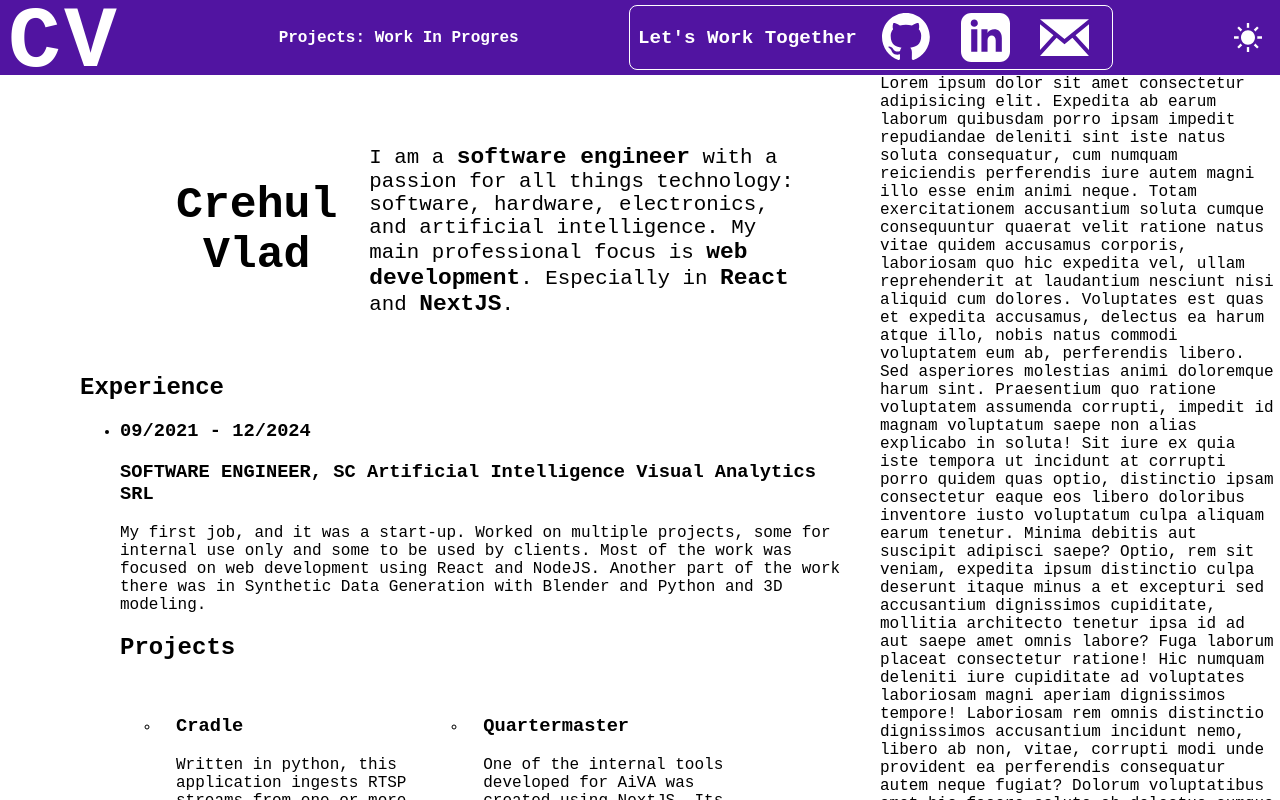
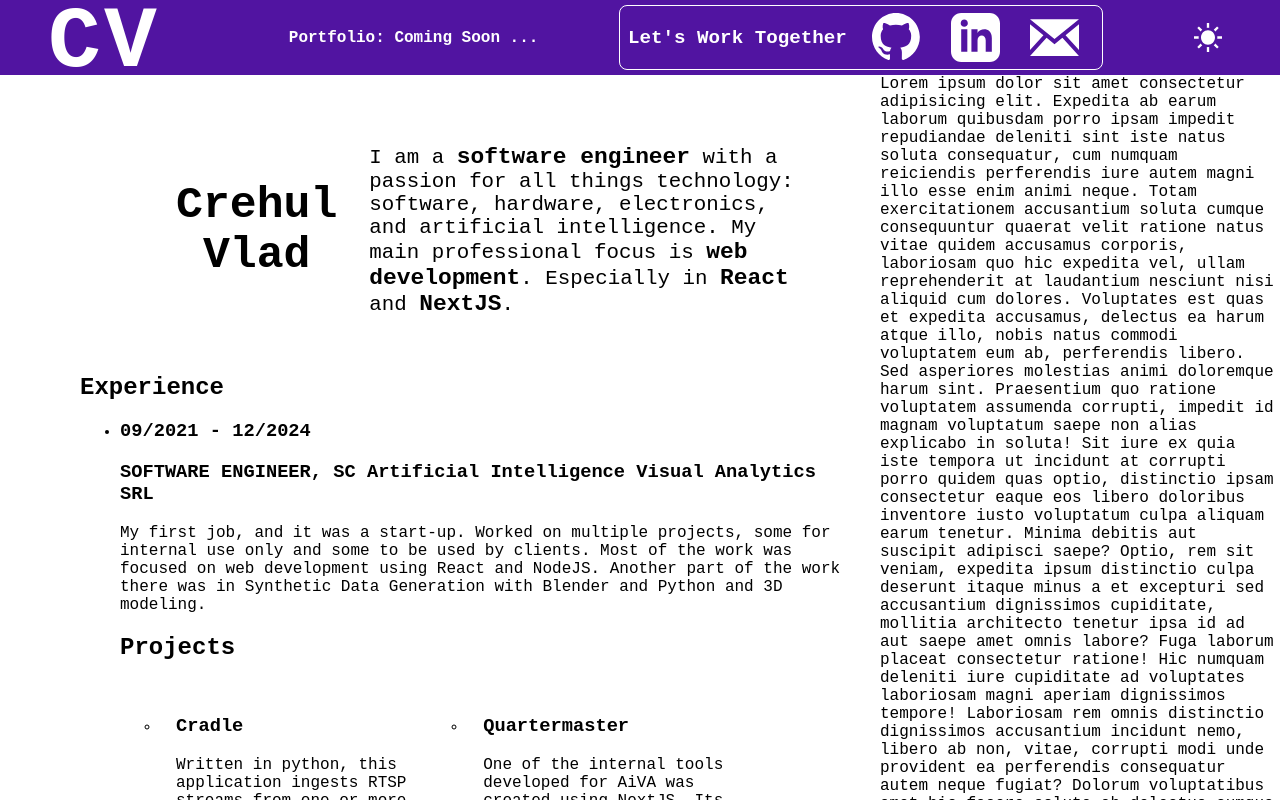
Before and after one commit to VladC12/VladC12.github.io, a React (Vite) app: page / in a window 1280 px wide. Shown: the top 800 px of the page. Built offline with nearby package versions, Linux system fonts and the light colour scheme.

Commit message:
Update Navbar styling and text

```diff
--- a/src/components/Navbar.module.css
+++ b/src/components/Navbar.module.css
@@ -7,7 +7,7 @@
     display: flex;
     justify-content: space-between;
     align-items: center;
-    padding: 0.5rem;
+    padding: 0.5rem 3rem 0.5rem 3rem;
     background-color: var(--accent-color);
     color: var(--anti-accent-color);
     height: 75px;
--- a/src/components/Navbar.tsx
+++ b/src/components/Navbar.tsx
@@ -9,7 +9,7 @@ const Navbar: React.FC = () => {
     <div className={styles.container}>
       <nav>
         <Logo />
-        <a style={{ cursor: "wait", fontWeight: "bolder" }}>Projects: Work In Progres</a>
+        <a style={{ cursor: "wait", fontWeight: "bolder" }}>Portfolio: Coming Soon ...</a>
         <HireButton />
         <ThemeToggle />
       </nav>
```
